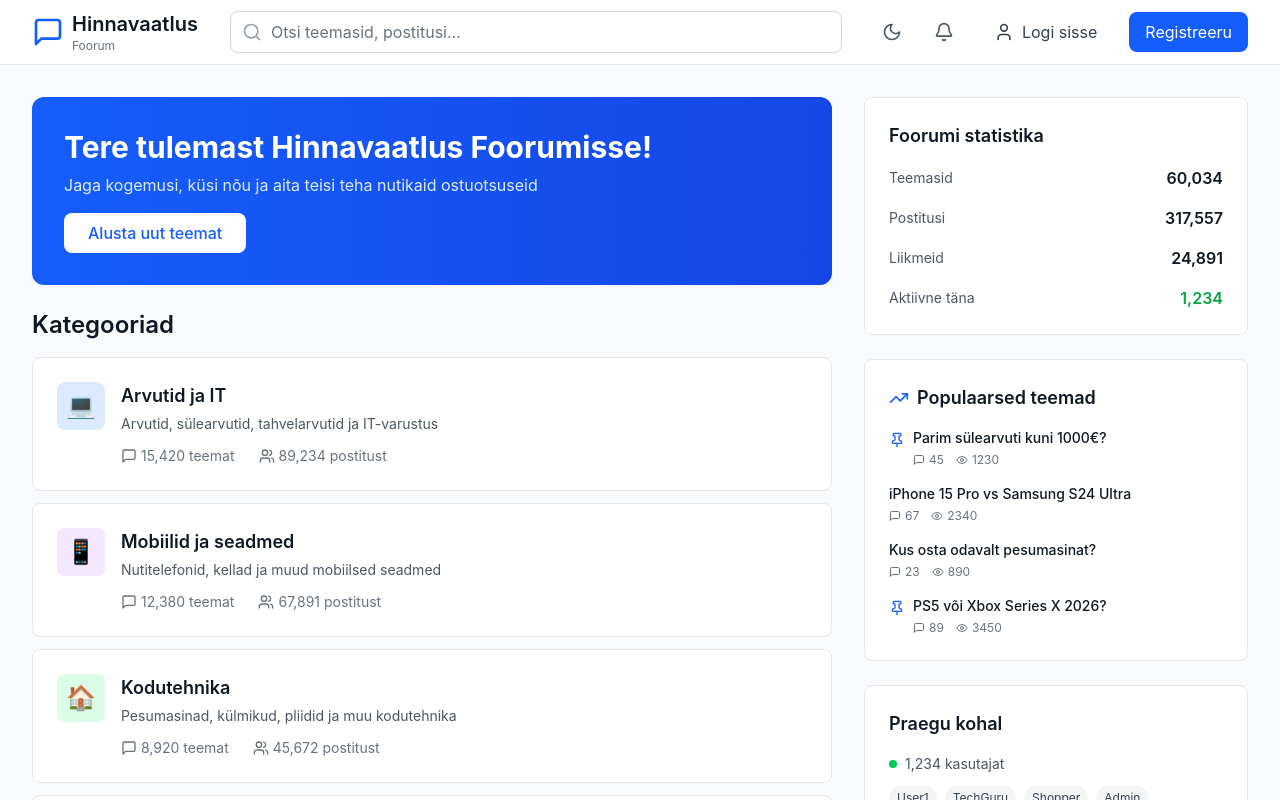
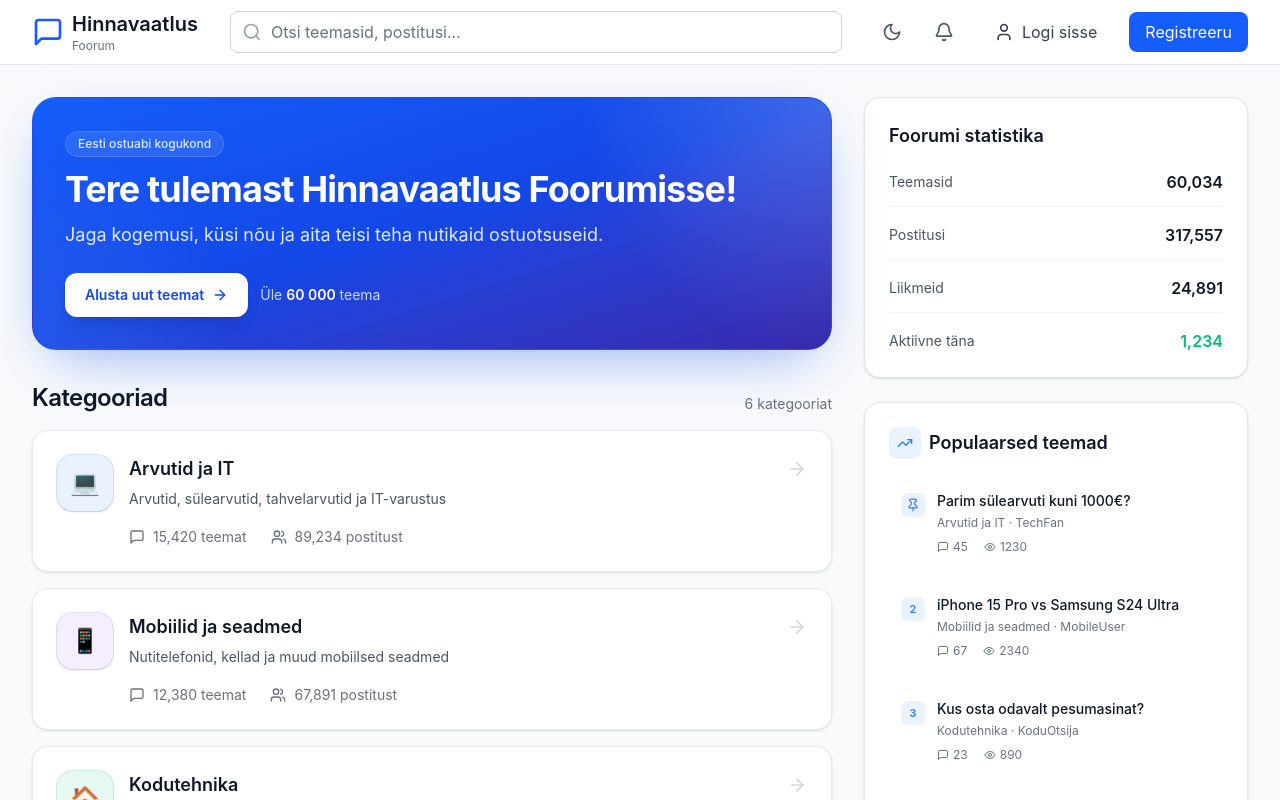
Before and after one commit to Croccu/hinnavaatlus_revamped, a React (Vite) app: page /#/ in a window 1280 px wide. Shown: the top 800 px of the page. Built offline with nearby package versions, Linux system fonts and the light colour scheme.

Commit message:
Update ForumHome visual

```diff
--- a/src/app/components/ForumHome.tsx
+++ b/src/app/components/ForumHome.tsx
@@ -1,5 +1,12 @@
 import { Link, useNavigate } from "react-router";
-import { MessageSquare, Users, Eye, Pin, TrendingUp } from "lucide-react";
+import {
+  MessageSquare,
+  Users,
+  Eye,
+  Pin,
+  TrendingUp,
+  ArrowRight,
+} from "lucide-react";
 import { useMemo } from "react";
 import { getCurrentUser } from "../storage";
 import { useLayoutContext } from "./Layout";
@@ -12,7 +19,7 @@ const categories = [
     topics: 15420,
     posts: 89234,
     icon: "💻",
-    color: "bg-blue-100 text-blue-600",
+    color: "bg-blue-500/10 text-blue-400 ring-1 ring-blue-500/20",
   },
   {
     id: "mobiil",
@@ -21,7 +28,7 @@ const categories = [
     topics: 12380,
     posts: 67891,
     icon: "📱",
-    color: "bg-purple-100 text-purple-600",
+    color: "bg-violet-500/10 text-violet-400 ring-1 ring-violet-500/20",
   },
   {
     id: "kodutehnika",
@@ -30,7 +37,7 @@ const categories = [
     topics: 8920,
     posts: 45672,
     icon: "🏠",
-    color: "bg-green-100 text-green-600",
+    color: "bg-emerald-500/10 text-emerald-400 ring-1 ring-emerald-500/20",
   },
   {
     id: "meelelahutus",
@@ -39,7 +46,7 @@ const categories = [
     topics: 10234,
     posts: 56783,
     icon: "🎮",
-    color: "bg-red-100 text-red-600",
+    color: "bg-rose-500/10 text-rose-400 ring-1 ring-rose-500/20",
   },
   {
     id: "auto",
@@ -48,7 +55,7 @@ const categories = [
     topics: 7650,
     posts: 34521,
     icon: "🚗",
-    color: "bg-orange-100 text-orange-600",
+    color: "bg-orange-500/10 text-orange-400 ring-1 ring-orange-500/20",
   },
   {
     id: "sport",
@@ -57,7 +64,7 @@ const categories = [
     topics: 5430,
     posts: 23456,
     icon: "⚽",
-    color: "bg-teal-100 text-teal-600",
+    color: "bg-teal-500/10 text-teal-400 ring-1 ring-teal-500/20",
   },
 ];
 
@@ -100,6 +107,13 @@ const popularThreads = [
   },
 ];
 
+const forumStats = [
+  { label: "Teemasid", value: "60,034" },
+  { label: "Postitusi", value: "317,557" },
+  { label: "Liikmeid", value: "24,891" },
+  { label: "Aktiivne täna", value: "1,234", accent: true },
+];
+
 export function ForumHome() {
   const navigate = useNavigate();
   const { searchQuery } = useLayoutContext();
@@ -117,7 +131,12 @@ export function ForumHome() {
   const filteredThreads = useMemo(() => {
     if (!searchQuery.trim()) return popularThreads;
     const q = searchQuery.toLowerCase();
-    return popularThreads.filter((t) => t.title.toLowerCase().includes(q));
+    return popularThreads.filter(
+      (t) =>
+        t.title.toLowerCase().includes(q) ||
+        t.category.toLowerCase().includes(q) ||
+        t.author.toLowerCase().includes(q)
+    );
   }, [searchQuery]);
 
   const handleNewTopic = () => {
@@ -130,57 +149,95 @@ export function ForumHome() {
   };
 
   return (
-    <div className="grid grid-cols-1 lg:grid-cols-3 gap-8">
-      {/* Main Content */}
-      <div className="lg:col-span-2 space-y-6">
-        {/* Welcome Banner */}
-        <div className="bg-gradient-to-r from-blue-600 to-blue-700 dark:from-blue-700 dark:to-blue-800 rounded-xl p-8 text-white">
-          <h2 className="text-3xl font-bold mb-2">Tere tulemast Hinnavaatlus Foorumisse!</h2>
-          <p className="text-blue-100 dark:text-blue-200 mb-4">
-            Jaga kogemusi, küsi nõu ja aita teisi teha nutikaid ostuotsuseid
+    <div className="grid grid-cols-1 gap-8 lg:grid-cols-3">
+      <div className="space-y-8 lg:col-span-2">
+        {/* Hero */}
+        <section className="relative overflow-hidden rounded-3xl border border-blue-500/20 bg-gradient-to-br from-blue-600 via-blue-700 to-indigo-800 p-8 text-white shadow-[0_20px_60px_-20px_rgba(37,99,235,0.55)]">
+          <div className="absolute inset-0 bg-[radial-gradient(circle_at_top_right,rgba(255,255,255,0.18),transparent_30%),radial-gradient(circle_at_bottom_left,rgba(255,255,255,0.08),transparent_25%)]" />
+          <div className="relative z-10 max-w-2xl">
+            <div className="mb-3 inline-flex items-center rounded-full border border-white/15 bg-white/10 px-3 py-1 text-xs font-medium text-blue-100 backdrop-blur-sm">
+              Eesti ostuabi kogukond
+            </div>
+
+            <h2 className="text-3xl font-bold tracking-tight sm:text-4xl">
+              Tere tulemast Hinnavaatlus Foorumisse!
+            </h2>
+
+            <p className="mt-3 max-w-xl text-base leading-7 text-blue-100 sm:text-lg">
+              Jaga kogemusi, küsi nõu ja aita teisi teha nutikaid ostuotsuseid.
             </p>
+
+            <div className="mt-6 flex flex-wrap items-center gap-3">
               <button
                 onClick={handleNewTopic}
-            className="px-6 py-2 bg-white text-blue-600 rounded-lg hover:bg-blue-50 dark:hover:bg-gray-100 transition-colors"
+                className="inline-flex items-center gap-2 rounded-xl bg-white px-5 py-3 text-sm font-semibold text-blue-700 shadow-lg shadow-black/10 transition-all duration-200 hover:-translate-y-0.5 hover:bg-blue-50"
               >
                 Alusta uut teemat
+                <ArrowRight className="h-4 w-4" />
               </button>
+
+              <div className="text-sm text-blue-100/90">
+                Üle <span className="font-semibold text-white">60 000</span> teema
+              </div>
+            </div>
+          </div>
+        </section>
+
+        {/* Categories */}
+        <section className="space-y-4">
+          <div className="flex items-end justify-between">
+            <h2 className="text-2xl font-semibold tracking-tight text-gray-900 dark:text-white">
+              Kategooriad
+            </h2>
+            <span className="text-sm text-gray-500 dark:text-gray-400">
+              {filteredCategories.length} kategooriat
+            </span>
           </div>
 
-        {/* Categories */}
           <div className="space-y-4">
-          <h2 className="text-2xl font-semibold text-gray-900 dark:text-white">Kategooriad</h2>
-          <div className="space-y-3">
             {filteredCategories.length === 0 && (
-              <div className="bg-white dark:bg-gray-800 rounded-lg border border-gray-200 dark:border-gray-700 p-8 text-center">
-                <p className="text-gray-500 dark:text-gray-400">Kategooriaid ei leitud</p>
+              <div className="rounded-2xl border border-gray-200 bg-white p-10 text-center shadow-sm dark:border-gray-800 dark:bg-gray-900">
+                <p className="text-gray-500 dark:text-gray-400">
+                  Kategooriaid ei leitud
+                </p>
               </div>
             )}
+
             {filteredCategories.map((category) => (
               <Link
                 key={category.id}
                 to={`/category/${category.id}`}
-                className="block bg-white dark:bg-gray-800 rounded-lg border border-gray-200 dark:border-gray-700 hover:border-blue-300 dark:hover:border-blue-600 hover:shadow-md transition-all"
+                className="group block"
               >
-                <div className="p-6">
+                <div className="rounded-2xl border border-gray-200/80 bg-white p-6 shadow-sm transition-all duration-200 hover:-translate-y-0.5 hover:border-blue-400/40 hover:shadow-xl hover:shadow-blue-950/5 dark:border-gray-800 dark:bg-gray-900 dark:hover:border-blue-500/40">
                   <div className="flex items-start gap-4">
-                    <div className={`w-12 h-12 rounded-lg ${category.color} flex items-center justify-center text-2xl flex-shrink-0`}>
+                    <div
+                      className={`flex h-14 w-14 flex-shrink-0 items-center justify-center rounded-2xl text-2xl shadow-sm ${category.color}`}
+                    >
                       {category.icon}
                     </div>
-                    <div className="flex-1 min-w-0">
-                      <h3 className="font-semibold text-lg text-gray-900 dark:text-white mb-1">
+
+                    <div className="min-w-0 flex-1">
+                      <div className="flex items-start justify-between gap-4">
+                        <div>
+                          <h3 className="text-lg font-semibold text-gray-900 transition-colors group-hover:text-blue-600 dark:text-white dark:group-hover:text-blue-400">
                             {category.name}
                           </h3>
-                      <p className="text-sm text-gray-600 dark:text-gray-400 mb-3">
+                          <p className="mt-1 text-sm leading-6 text-gray-600 dark:text-gray-400">
                             {category.description}
                           </p>
-                      <div className="flex items-center gap-6 text-sm text-gray-500 dark:text-gray-400">
-                        <div className="flex items-center gap-1">
-                          <MessageSquare className="w-4 h-4" />
+                        </div>
+
+                        <ArrowRight className="mt-1 hidden h-5 w-5 flex-shrink-0 text-gray-300 transition-all group-hover:translate-x-1 group-hover:text-blue-500 sm:block" />
+                      </div>
+
+                      <div className="mt-4 flex flex-wrap items-center gap-x-6 gap-y-2 text-sm text-gray-500 dark:text-gray-400">
+                        <div className="flex items-center gap-2">
+                          <MessageSquare className="h-4 w-4" />
                           <span>{category.topics.toLocaleString()} teemat</span>
                         </div>
-                        <div className="flex items-center gap-1">
-                          <Users className="w-4 h-4" />
+                        <div className="flex items-center gap-2">
+                          <Users className="h-4 w-4" />
                           <span>{category.posts.toLocaleString()} postitust</span>
                         </div>
                       </div>
@@ -190,94 +247,125 @@ export function ForumHome() {
               </Link>
             ))}
           </div>
-        </div>
+        </section>
       </div>
 
       {/* Sidebar */}
-      <div className="space-y-6">
-        {/* Forum Stats */}
-        <div className="bg-white dark:bg-gray-800 rounded-lg border border-gray-200 dark:border-gray-700 p-6">
-          <h3 className="font-semibold text-lg text-gray-900 dark:text-white mb-4">Foorumi statistika</h3>
+      <aside className="space-y-6">
+        <section className="rounded-2xl border border-gray-200 bg-white p-6 shadow-sm dark:border-gray-800 dark:bg-gray-900">
+          <h3 className="mb-5 text-lg font-semibold text-gray-900 dark:text-white">
+            Foorumi statistika
+          </h3>
+
           <div className="space-y-4">
-            <div className="flex items-center justify-between">
-              <span className="text-sm text-gray-600 dark:text-gray-400">Teemasid</span>
-              <span className="font-semibold text-gray-900 dark:text-white">60,034</span>
+            {forumStats.map((stat) => (
+              <div
+                key={stat.label}
+                className="flex items-center justify-between border-b border-gray-100 pb-3 last:border-b-0 last:pb-0 dark:border-gray-800"
+              >
+                <span className="text-sm text-gray-600 dark:text-gray-400">
+                  {stat.label}
+                </span>
+                <span
+                  className={`text-base font-semibold ${
+                    stat.accent
+                      ? "text-emerald-500"
+                      : "text-gray-900 dark:text-white"
+                  }`}
+                >
+                  {stat.value}
+                </span>
               </div>
-            <div className="flex items-center justify-between">
-              <span className="text-sm text-gray-600 dark:text-gray-400">Postitusi</span>
-              <span className="font-semibold text-gray-900 dark:text-white">317,557</span>
+            ))}
           </div>
-            <div className="flex items-center justify-between">
-              <span className="text-sm text-gray-600 dark:text-gray-400">Liikmeid</span>
-              <span className="font-semibold text-gray-900 dark:text-white">24,891</span>
+        </section>
+
+        <section className="rounded-2xl border border-gray-200 bg-white p-6 shadow-sm dark:border-gray-800 dark:bg-gray-900">
+          <div className="mb-5 flex items-center gap-2">
+            <div className="rounded-lg bg-blue-500/10 p-2 text-blue-500">
+              <TrendingUp className="h-4 w-4" />
             </div>
-            <div className="flex items-center justify-between">
-              <span className="text-sm text-gray-600 dark:text-gray-400">Aktiivne täna</span>
-              <span className="font-semibold text-green-600 dark:text-green-500">1,234</span>
-            </div>
-          </div>
+            <h3 className="text-lg font-semibold text-gray-900 dark:text-white">
+              Populaarsed teemad
+            </h3>
           </div>
 
-        {/* Popular Threads */}
-        <div className="bg-white dark:bg-gray-800 rounded-lg border border-gray-200 dark:border-gray-700 p-6">
-          <div className="flex items-center gap-2 mb-4">
-            <TrendingUp className="w-5 h-5 text-blue-600 dark:text-blue-500" />
-            <h3 className="font-semibold text-lg text-gray-900 dark:text-white">Populaarsed teemad</h3>
-          </div>
           <div className="space-y-4">
             {filteredThreads.length === 0 && (
-              <p className="text-sm text-gray-500 dark:text-gray-400">Teemad puuduvad</p>
+              <p className="text-sm text-gray-500 dark:text-gray-400">
+                Teemad puuduvad
+              </p>
             )}
-            {filteredThreads.map((thread) => (
+
+            {filteredThreads.map((thread, index) => (
               <Link
                 key={thread.id}
                 to={`/thread/${thread.id}`}
-                className="block group"
+                className="group block"
               >
-                <div className="flex items-start gap-2">
-                  {thread.isPinned && (
-                    <Pin className="w-4 h-4 text-blue-600 dark:text-blue-500 flex-shrink-0 mt-1" />
+                <div className="rounded-xl p-3 transition-colors hover:bg-gray-50 dark:hover:bg-gray-800/70">
+                  <div className="flex items-start gap-3">
+                    <div className="mt-0.5 flex h-6 w-6 flex-shrink-0 items-center justify-center rounded-md bg-blue-500/10 text-blue-500">
+                      {thread.isPinned ? (
+                        <Pin className="h-3.5 w-3.5" />
+                      ) : (
+                        <span className="text-[11px] font-semibold">
+                          {index + 1}
+                        </span>
                       )}
-                  <div className="flex-1 min-w-0">
-                    <h4 className="text-sm font-medium text-gray-900 dark:text-white group-hover:text-blue-600 dark:group-hover:text-blue-400 transition-colors line-clamp-2">
+                    </div>
+
+                    <div className="min-w-0 flex-1">
+                      <h4 className="line-clamp-2 text-sm font-medium text-gray-900 transition-colors group-hover:text-blue-600 dark:text-white dark:group-hover:text-blue-400">
                         {thread.title}
                       </h4>
-                    <div className="flex items-center gap-3 mt-1 text-xs text-gray-500 dark:text-gray-400">
+
+                      <p className="mt-1 text-xs text-gray-500 dark:text-gray-400">
+                        {thread.category} · {thread.author}
+                      </p>
+
+                      <div className="mt-2 flex items-center gap-4 text-xs text-gray-500 dark:text-gray-400">
                         <span className="flex items-center gap-1">
-                        <MessageSquare className="w-3 h-3" />
+                          <MessageSquare className="h-3 w-3" />
                           {thread.replies}
                         </span>
                         <span className="flex items-center gap-1">
-                        <Eye className="w-3 h-3" />
+                          <Eye className="h-3 w-3" />
                           {thread.views}
                         </span>
+                      </div>
                     </div>
                   </div>
                 </div>
               </Link>
             ))}
           </div>
+        </section>
+
+        <section className="rounded-2xl border border-gray-200 bg-white p-6 shadow-sm dark:border-gray-800 dark:bg-gray-900">
+          <h3 className="mb-4 text-lg font-semibold text-gray-900 dark:text-white">
+            Praegu kohal
+          </h3>
+
+          <div className="mb-4 flex items-center gap-2 rounded-xl bg-emerald-500/10 px-3 py-2 text-sm text-emerald-600 dark:text-emerald-400">
+            <div className="h-2 w-2 rounded-full bg-emerald-500" />
+            <span>1,234 kasutajat online</span>
           </div>
 
-        {/* Online Users */}
-        <div className="bg-white dark:bg-gray-800 rounded-lg border border-gray-200 dark:border-gray-700 p-6">
-          <h3 className="font-semibold text-lg text-gray-900 dark:text-white mb-4">Praegu kohal</h3>
-          <div className="flex items-center gap-2 mb-3">
-            <div className="w-2 h-2 bg-green-500 rounded-full"></div>
-            <span className="text-sm text-gray-600 dark:text-gray-400">1,234 kasutajat</span>
-          </div>
           <div className="flex flex-wrap gap-2">
-            {["User1", "TechGuru", "Shopper", "Admin", "ModUser", "+1229"].map((user) => (
+            {["User1", "TechGuru", "Shopper", "Admin", "ModUser", "+1229"].map(
+              (user) => (
                 <span
                   key={user}
-                className="px-2 py-1 bg-gray-100 dark:bg-gray-700 text-gray-700 dark:text-gray-300 text-xs rounded-full"
+                  className="rounded-full border border-gray-200 bg-gray-50 px-3 py-1.5 text-xs font-medium text-gray-700 dark:border-gray-700 dark:bg-gray-800 dark:text-gray-300"
                 >
                   {user}
                 </span>
-            ))}
+              )
+            )}
           </div>
-        </div>
-      </div>
+        </section>
+      </aside>
     </div>
   );
 }
```
Lines whose indentation alone changed are shown as unchanged.
